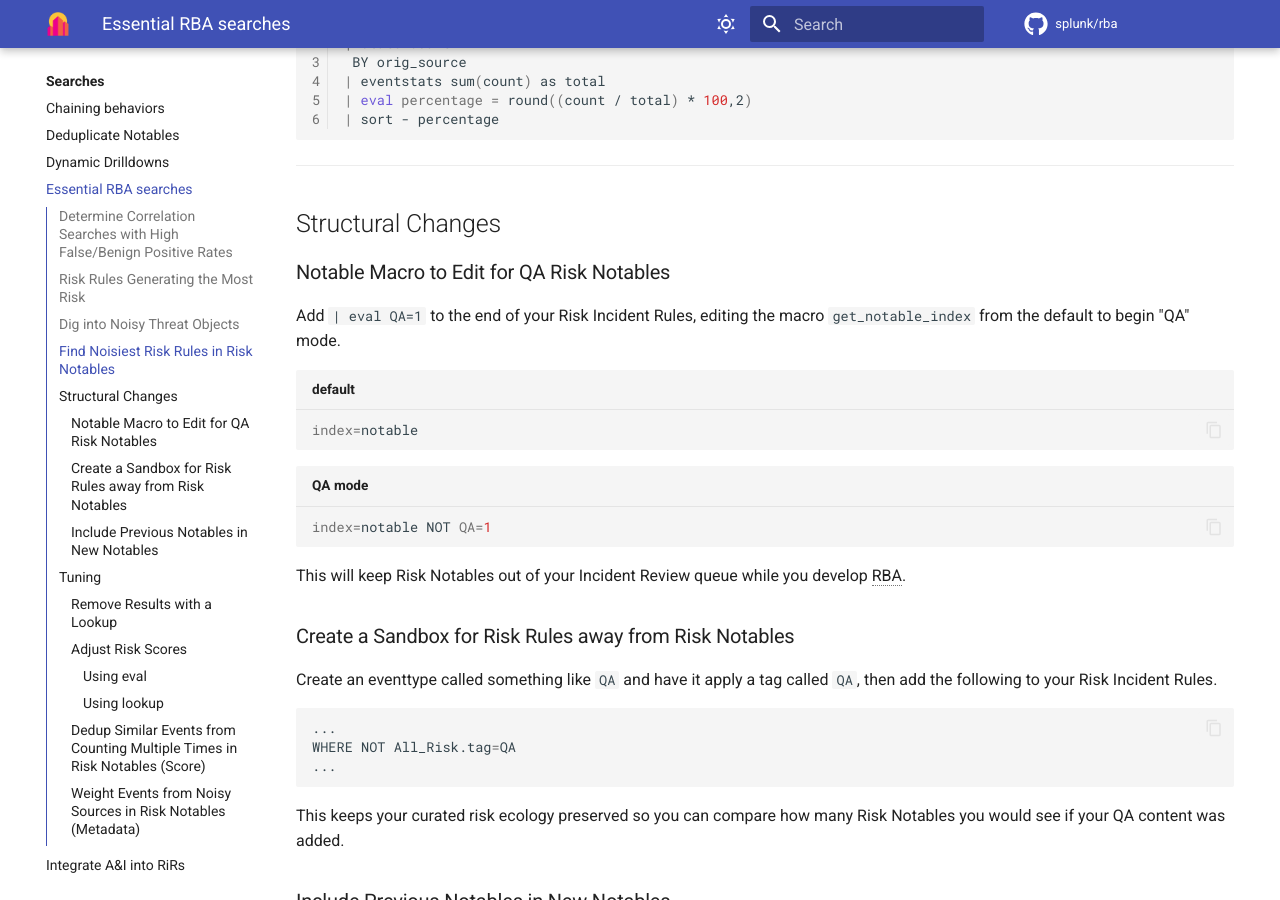
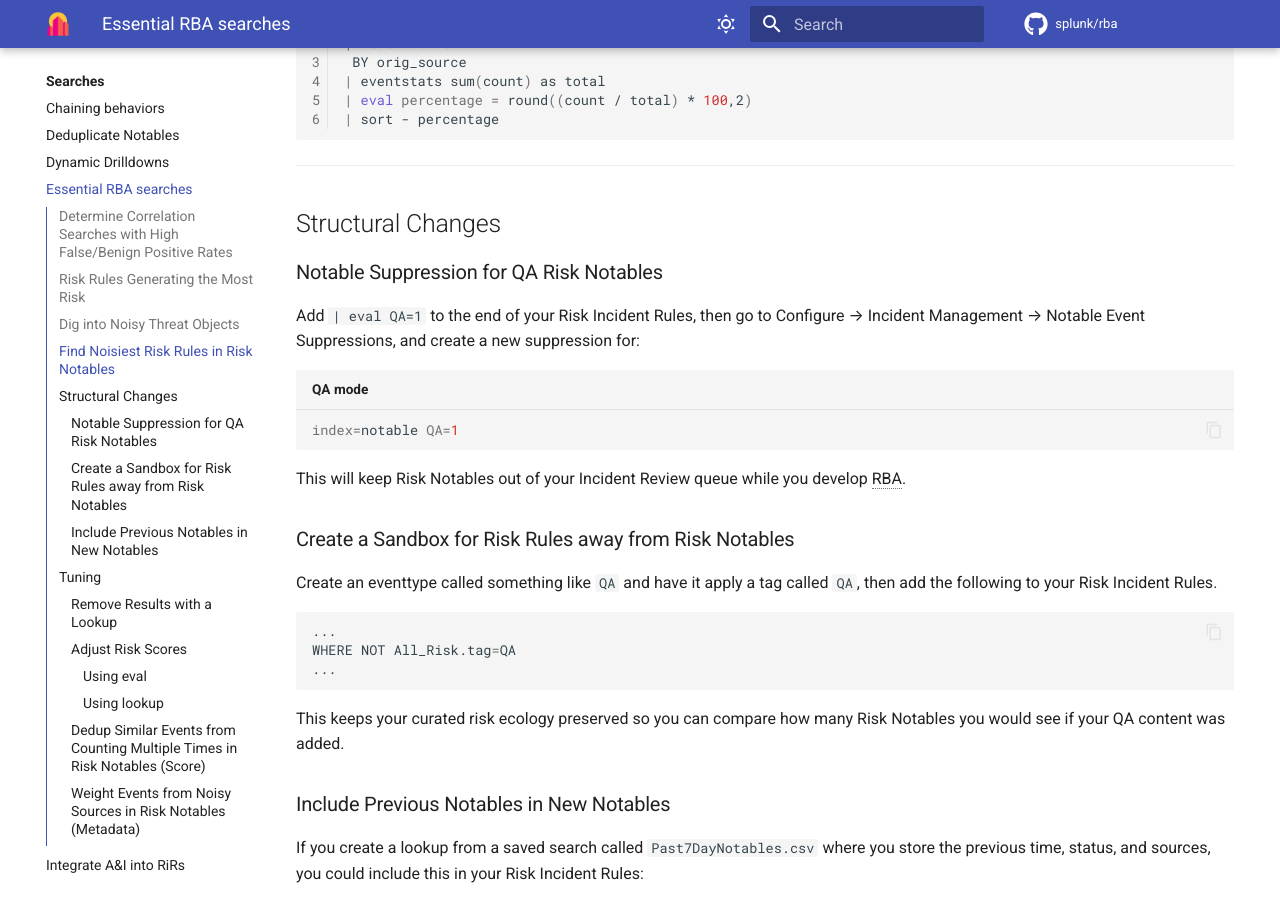
Before and after one commit to splunk/rba, an MkDocs documentation site: the page built from docs/searches/risk_guide_searches.md, in a window 1280 px wide and 900 px high, scrolled down 1116 px. Built offline with MkDocs 1.6.1 and Material for MkDocs 9.7.7, drawn with Linux system fonts in a browser that asks for light colours; comment, search, counter and statistics services are not loaded.

Commit message:
Update risk_guide_searches.md
suggest notable suppression instead of editing macro

````diff
--- a/docs/searches/risk_guide_searches.md
+++ b/docs/searches/risk_guide_searches.md
@@ -52,16 +52,12 @@ index=notable eventtype=risk_notables
 
 ## Structural Changes
 
-### Notable Macro to Edit for QA Risk Notables
+### Notable Suppression for QA Risk Notables
 
-Add `| eval QA=1` to the end of your Risk Incident Rules, editing the macro `get_notable_index` from the default to begin "QA" mode.
-
-```shell title="default"
-index=notable
-```
+Add `| eval QA=1` to the end of your Risk Incident Rules, then go to Configure → Incident Management → Notable Event Suppressions, and create a new suppression for:
 
 ```shell title="QA mode"
-index=notable NOT QA=1
+index=notable QA=1
 ```
 
 This will keep Risk Notables out of your Incident Review queue while you develop RBA.
````
